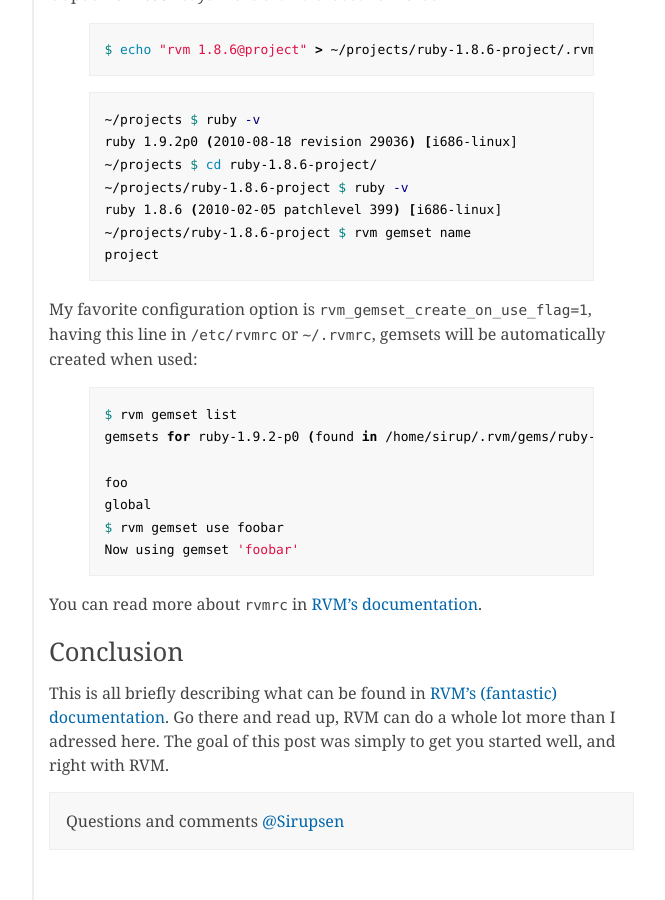
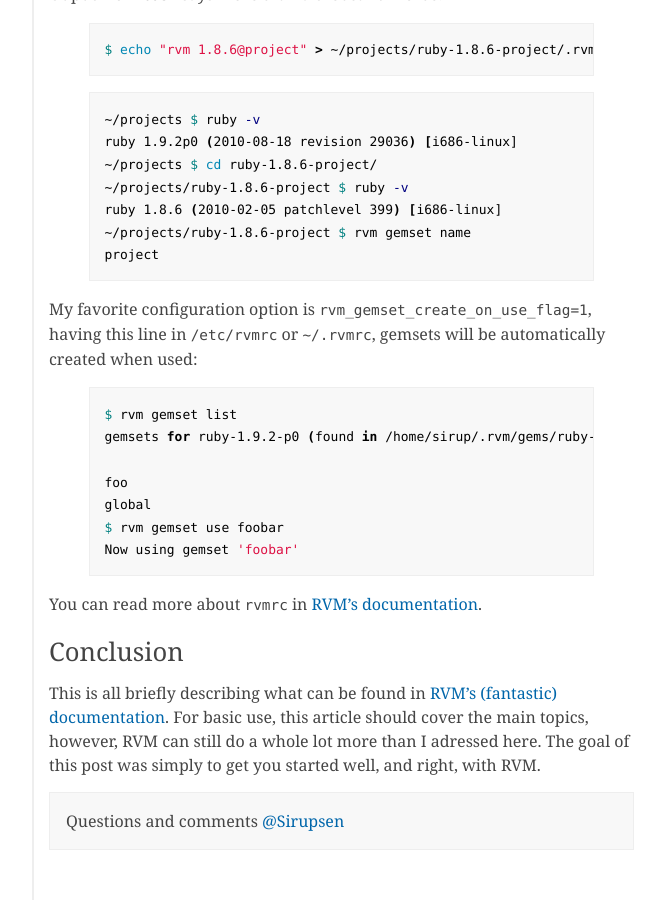
Before and after one commit to igor47/blog, a Jekyll site: the page built from _posts/2010-09-07-get-started-right-with-rvm.md, in a window 1280 px wide and 900 px high, scrolled down 4774 px. Shown: the whole window, without its empty margins (218-883 px from the left). Built offline with Jekyll 4.4.1, drawn with Linux system fonts in a browser that asks for light colours; Markdown is read by kramdown in place of the engine named in the settings; comment, search, counter and statistics services are not loaded.

Commit message:
Bottom not sounding so forcing.

```diff
--- a/_posts/2010-09-07-get-started-right-with-rvm.md
+++ b/_posts/2010-09-07-get-started-right-with-rvm.md
@@ -223,4 +223,4 @@ You can read more about `rvmrc` in [RVM's documentation](http://rvm.beginrescuee
 
 ## Conclusion
 
-This is all briefly describing what can be found in [RVM's (fantastic) documentation](http://rvm.beginrescueend.com/). Go there and read up, RVM can do a whole lot more than I adressed here. The goal of this post was simply to get you started well, and right with RVM.
+This is all briefly describing what can be found in [RVM's (fantastic) documentation](http://rvm.beginrescueend.com/). For basic use, this article should cover the main topics, however, RVM can still do a whole lot more than I adressed here. The goal of this post was simply to get you started well, and right, with RVM.
```
